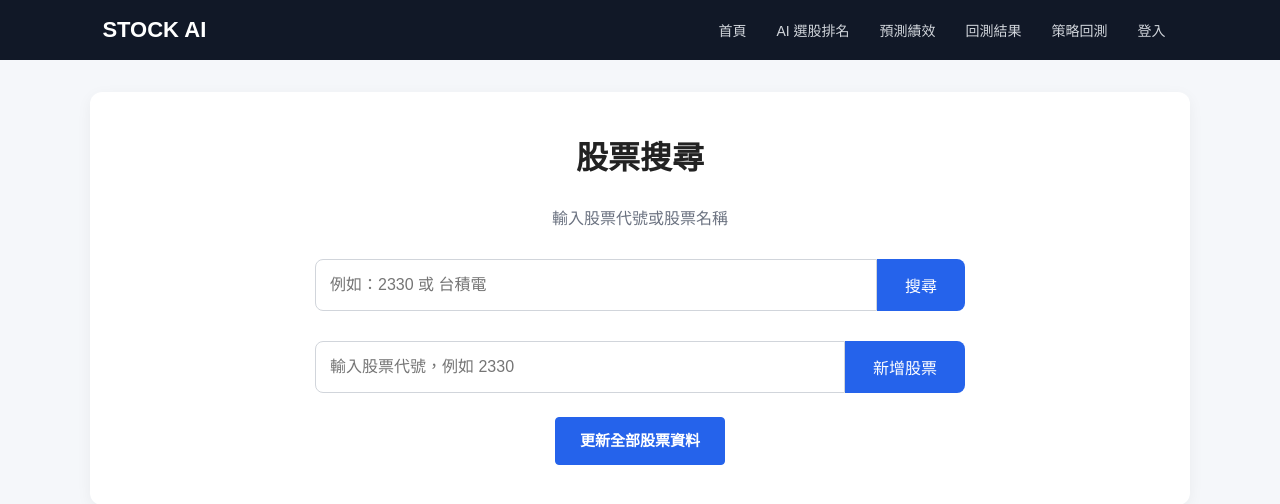
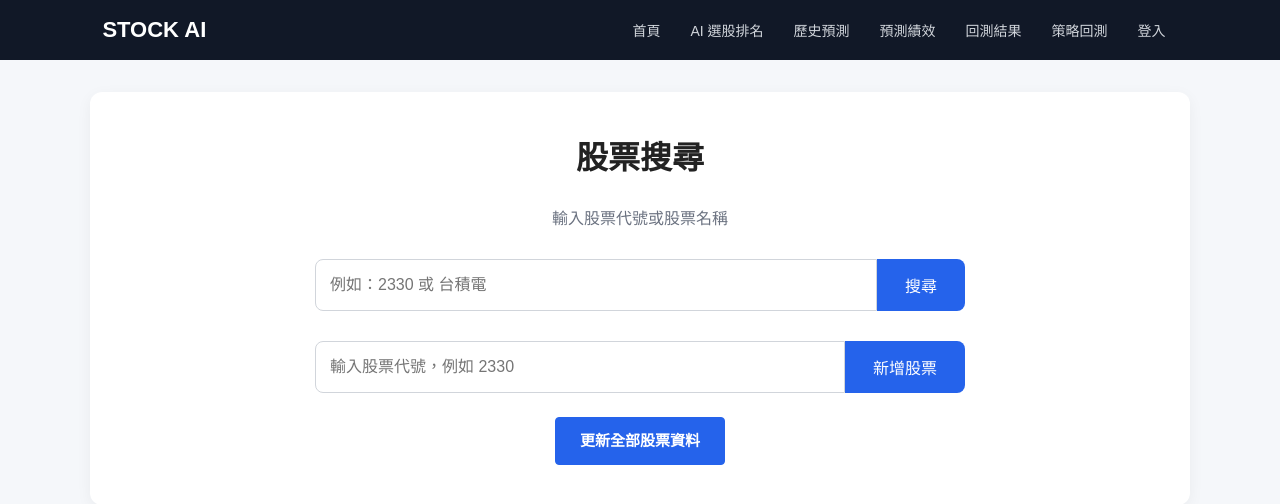
Before and after one commit to 80501tom-boop/PythonProject, a Django app: page / in a window 1280 px wide. Shown: the top 504 px of the page. Run offline with Django 5.2, Linux system fonts and the light colour scheme; data that the repository does not hold is empty.

Commit message:
補回導覽列的歷史預測連結
Co-authored-by: Copilot <223556219+Copilot@users.noreply.github.com>

```diff
--- a/templates/stocks/partials/navbar.html
+++ b/templates/stocks/partials/navbar.html
@@ -6,6 +6,7 @@
     <nav class="site-links">
         <a href="{% url 'index' %}">首頁</a>
         <a href="{% url 'market_ranking' %}">AI 選股排名</a>
+        <a href="{% url 'prediction_history' %}">歷史預測</a>
         <a href="{% url 'prediction_performance' %}">預測績效</a>
         <a href="{% url 'market_backtest' %}">回測結果</a>
         <a href="{% url 'market_strategy' %}">策略回測</a>
```
